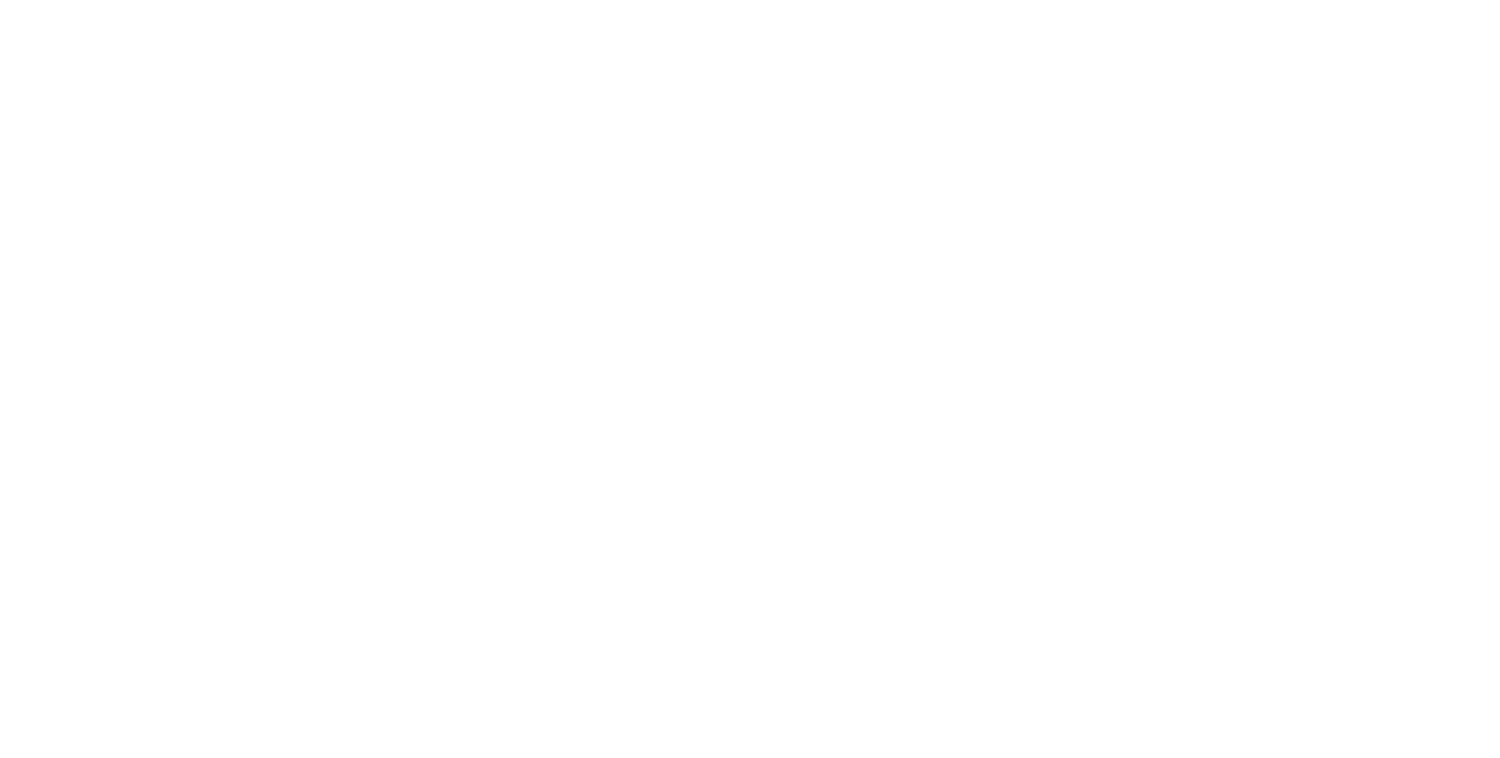
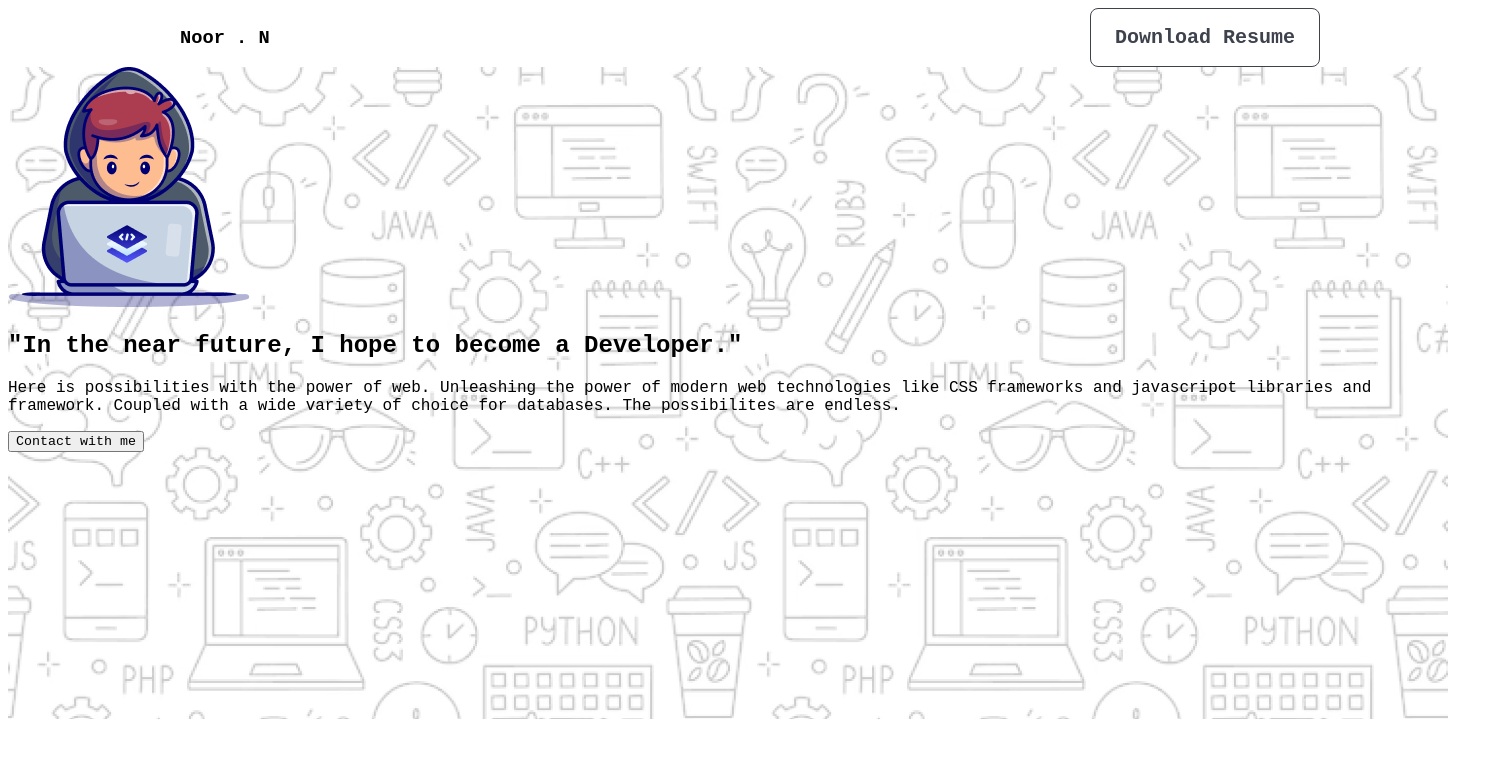
Before and after one commit to SubhaeSadeek/Bres9-A1, a plain HTML site: page index.html in a window 1280 px wide. Shown: the whole page, 1500 px wide, since content can reach past the window. Drawn offline with Linux system fonts and the light colour scheme; a web font is replaced by a local one.

Commit message:
navbar and hero section done

```diff
--- a/index.html
+++ b/index.html
@@ -3,7 +3,37 @@
 	<head>
 		<meta charset="UTF-8" />
 		<meta name="viewport" content="width=device-width, initial-scale=1.0" />
+		<link rel="stylesheet" href="styles/style.css" />
 		<title>Full Stack Engineer Nurun Nabi</title>
 	</head>
-	<body></body>
+	<body>
+		<!-- header section starts -->
+		<header>
+			<nav>
+				<h3>Noor . N</h3>
+				<button>Download Resume</button>
+			</nav>
+		</header>
+		<!-- main body section starts  -->
+		<main>
+			<section class="hero">
+				<div class="hero-content">
+					<img
+						src="images/Group.png"
+						alt="man woriking with computer cartooned drawing"
+					/>
+					<h1>"In the near future, I hope to become a Developer."</h1>
+					<p>
+						Here is possibilities with the power of web. Unleashing the power of
+						modern web technologies like CSS frameworks and javascripot
+						libraries and framework. Coupled with a wide variety of choice for
+						databases. The possibilites are endless.
+					</p>
+					<button>Contact with me</button>
+				</div>
+			</section>
+		</main>
+		<!-- footer section -->
+		<footer></footer>
+	</body>
 </html>
--- a/styles/style.css
+++ b/styles/style.css
@@ -0,0 +1,37 @@
+@import url("https://fonts.googleapis.com/css2?family=Azeret+Mono:ital,wght@0,100..900;1,100..900&display=swap");
+
+html {
+	width: 1500px;
+}
+* {
+	font-family: "Azeret Mono", monospace;
+	font-optical-sizing: auto;
+	font-style: normal;
+}
+/* nav bar style */
+nav {
+	width: 1140px;
+	display: flex;
+	justify-content: space-between;
+	margin: 0px auto;
+}
+nav button {
+	border-radius: 8px;
+	border: 1px solid #0d1321;
+	opacity: 0.8;
+	padding: 17px 24px;
+	background: none;
+	color: #0d1321;
+	text-align: center;
+	font-size: 20px;
+	font-style: normal;
+	font-weight: 600;
+	line-height: normal;
+}
+
+/* main section design */
+.hero {
+	width: 1440px;
+	height: 652px;
+	background-image: url("../images/Hero-bg.png");
+}
```
